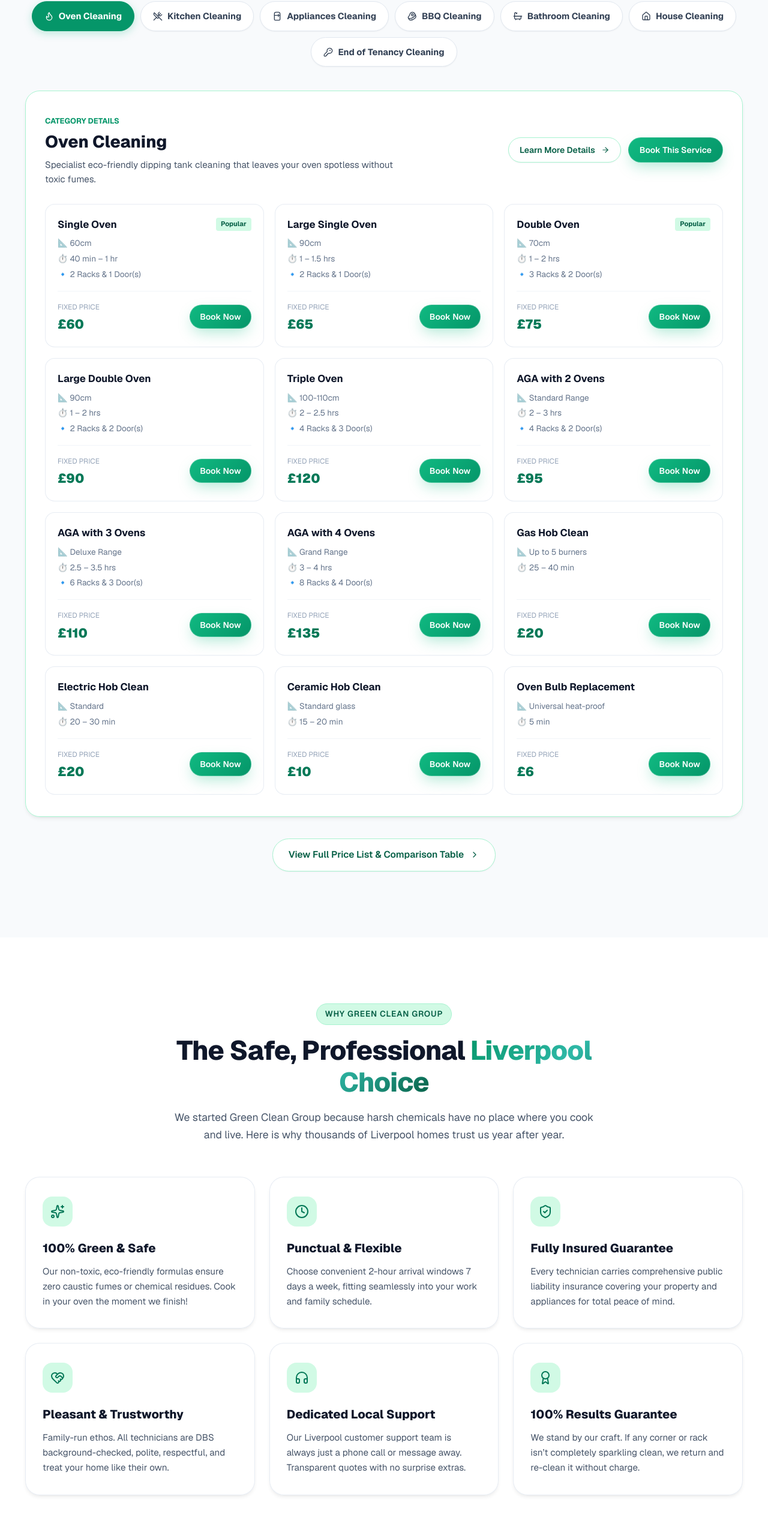
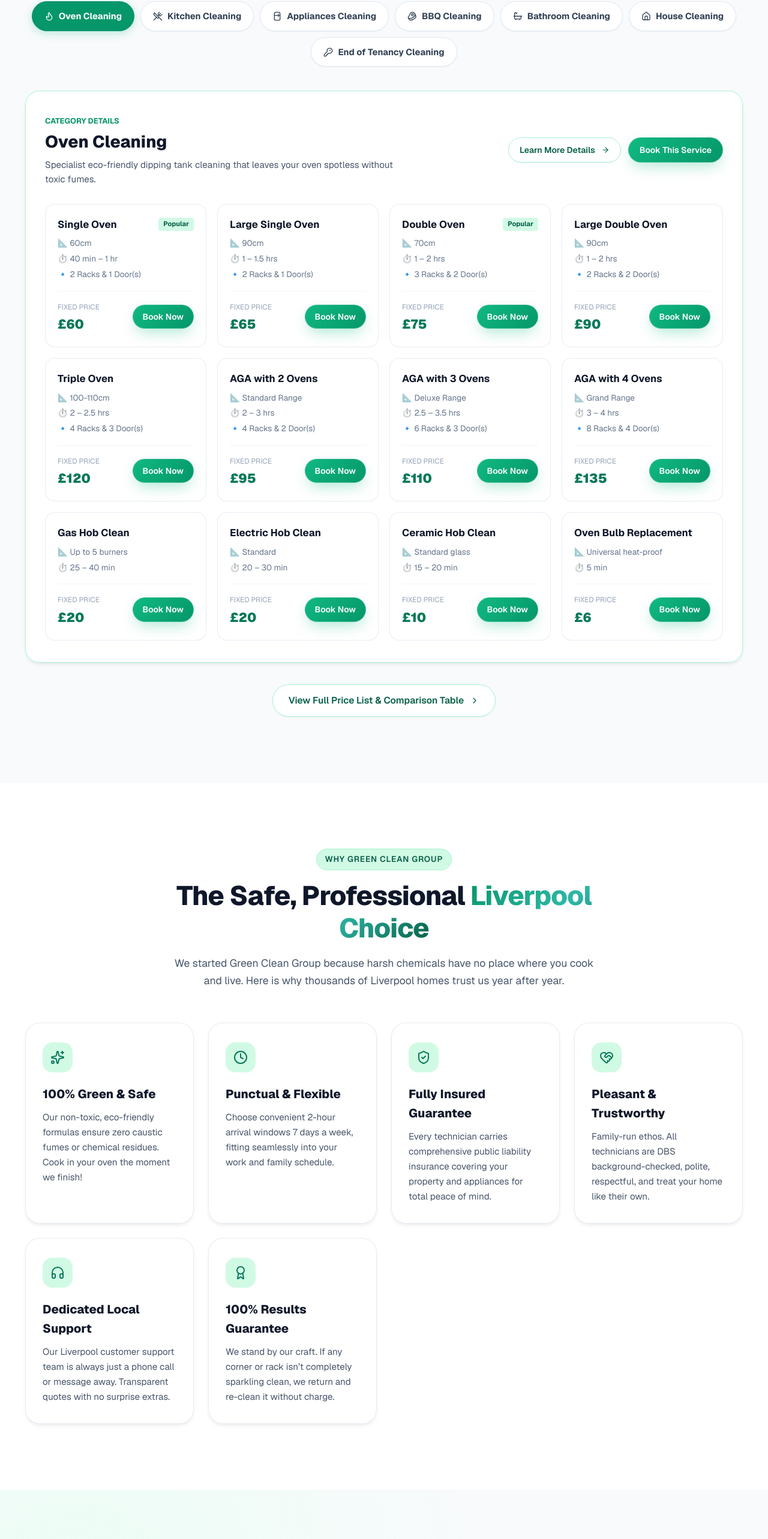
Before and after one commit to Musab-Uppal/greenCLean, a Next.js app: page / in a window 1280 px wide. Shown: the part 1507-4073 px from the top of the page at 60% size. Built offline with nearby package versions, Linux system fonts and the light colour scheme.

Commit message:
fix(mobile): resolve oven cleaning div and card grid overflow across all screen sizes

```diff
--- a/app/about/page.js
+++ b/app/about/page.js
@@ -27,8 +27,8 @@
         </div>
 
         {/* 2-Column Story Section */}
-        <div style={{ display: "grid", gridTemplateColumns: "repeat(auto-fit, minmax(320px, 1fr))", gap: "40px", alignItems: "center", marginBottom: "80px" }}>
-          <div className="glass-card" style={{ padding: "40px 32px", border: "1.5px solid var(--emerald-200)" }}>
+        <div className="responsive-two-col" style={{ alignItems: "center", marginBottom: "80px" }}>
+          <div className="glass-card responsive-card-padding" style={{ border: "1.5px solid var(--emerald-200)" }}>
             <h2 style={{ fontSize: "1.8rem", fontWeight: "800", color: "var(--slate-900)", marginBottom: "16px" }}>
               The Green Clean Difference
             </h2>
--- a/app/contact/page.js
+++ b/app/contact/page.js
@@ -50,10 +50,10 @@
         </div>
 
         {/* Contact Grid: Details on Left, Form on Right */}
-        <div style={{ display: "grid", gridTemplateColumns: "repeat(auto-fit, minmax(320px, 1fr))", gap: "40px", marginBottom: "60px" }}>
+        <div className="responsive-two-col" style={{ marginBottom: "60px" }}>
           {/* Left Column: Direct Info */}
           <div style={{ display: "flex", flexDirection: "column", gap: "20px" }}>
-            <div className="glass-card" style={{ padding: "32px", border: "1.5px solid var(--emerald-200)" }}>
+            <div className="glass-card responsive-card-padding" style={{ border: "1.5px solid var(--emerald-200)" }}>
               <h3 style={{ fontSize: "1.35rem", fontWeight: "800", color: "var(--slate-900)", marginBottom: "20px" }}>
                 Direct Contact Details
               </h3>
--- a/app/globals.css
+++ b/app/globals.css
@@ -284,6 +284,9 @@
   border-radius: var(--radius-lg);
   box-shadow: var(--shadow-md);
   transition: all var(--transition-normal);
+  max-width: 100%;
+  box-sizing: border-box;
+  overflow-wrap: break-word;
 }
 
 .glass-card-hover:hover {
@@ -298,6 +301,71 @@
   border-radius: var(--radius-lg);
   border: 1px solid rgba(16, 185, 129, 0.3);
   box-shadow: 0 20px 40px -15px rgba(2, 44, 34, 0.7);
+  max-width: 100%;
+  box-sizing: border-box;
+  overflow-wrap: break-word;
+}
+
+/* Responsive padding utilities */
+.responsive-card-padding {
+  padding: 24px 18px;
+}
+
+@media (min-width: 640px) {
+  .responsive-card-padding {
+    padding: 36px 32px;
+  }
+}
+
+.service-hero-padding {
+  padding: 36px 20px;
+}
+
+@media (min-width: 640px) {
+  .service-hero-padding {
+    padding: 50px 40px;
+  }
+}
+
+/* Responsive grid utilities */
+.responsive-card-grid {
+  display: grid;
+  grid-template-columns: 1fr;
+  gap: 18px;
+  width: 100%;
+}
+
+@media (min-width: 640px) {
+  .responsive-card-grid {
+    grid-template-columns: repeat(auto-fill, minmax(260px, 1fr));
+  }
+}
+
+.responsive-two-col {
+  display: grid;
+  grid-template-columns: 1fr;
+  gap: 32px;
+  width: 100%;
+}
+
+@media (min-width: 900px) {
+  .responsive-two-col {
+    grid-template-columns: repeat(2, 1fr);
+    gap: 40px;
+  }
+}
+
+.responsive-three-col {
+  display: grid;
+  grid-template-columns: 1fr;
+  gap: 24px;
+  width: 100%;
+}
+
+@media (min-width: 640px) {
+  .responsive-three-col {
+    grid-template-columns: repeat(auto-fit, minmax(280px, 1fr));
+  }
 }
 
 /* ==========================================================================
@@ -874,11 +942,25 @@
   display: flex;
   align-items: center;
   justify-content: space-between;
-  padding: 18px 20px;
+  gap: 14px;
+  padding: 16px 18px;
   background: #ffffff;
   border: 1px solid var(--border-subtle);
   border-radius: var(--radius-md);
   transition: all var(--transition-fast);
+  width: 100%;
+  box-sizing: border-box;
+}
+
+@media (max-width: 480px) {
+  .booking-item-card {
+    flex-direction: column;
+    align-items: flex-start;
+    padding: 16px;
+  }
+  .booking-item-card .qty-control {
+    align-self: flex-end;
+  }
 }
 
 .booking-item-card:hover {
--- a/app/page.js
+++ b/app/page.js
@@ -199,7 +199,7 @@
           </div>
 
           {/* Active Category Content Card */}
-          <div className="glass-card" style={{ padding: "36px 32px", border: "1.5px solid var(--emerald-200)", marginBottom: "36px" }}>
+          <div className="glass-card responsive-card-padding" style={{ border: "1.5px solid var(--emerald-200)", marginBottom: "36px" }}>
             <div style={{ display: "flex", alignItems: "center", justifyContent: "space-between", flexWrap: "wrap", gap: "16px", marginBottom: "28px" }}>
               <div>
                 <span style={{ fontSize: "0.8rem", fontWeight: "700", textTransform: "uppercase", color: "var(--emerald-600)" }}>
@@ -213,7 +213,7 @@
                 </p>
               </div>
 
-              <div style={{ display: "flex", gap: "12px" }}>
+              <div style={{ display: "flex", gap: "12px", flexWrap: "wrap" }}>
                 <Link href={`/services/${currentCategory.slug}`} className="btn btn-secondary btn-sm">
                   <span>Learn More Details</span>
                   <ArrowRight size={14} />
@@ -225,7 +225,7 @@
             </div>
 
             {/* Grid of items in this category */}
-            <div style={{ display: "grid", gridTemplateColumns: "repeat(auto-fill, minmax(280px, 1fr))", gap: "18px" }}>
+            <div className="responsive-card-grid">
               {currentCategory.items.map((item) => (
                 <div
                   key={item.id}
@@ -309,7 +309,7 @@
             </p>
           </div>
 
-          <div style={{ display: "grid", gridTemplateColumns: "repeat(auto-fit, minmax(320px, 1fr))", gap: "24px" }}>
+          <div className="responsive-three-col">
             {[
               {
                 icon: Sparkles,
--- a/app/prices/page.js
+++ b/app/prices/page.js
@@ -40,8 +40,8 @@
             <div
               key={category.id}
               id={category.id}
-              className="glass-card"
-              style={{ padding: "36px 32px", border: "1.5px solid var(--border-subtle)" }}
+              className="glass-card responsive-card-padding"
+              style={{ border: "1.5px solid var(--border-subtle)" }}
             >
               <div style={{ display: "flex", alignItems: "center", justifyContent: "space-between", flexWrap: "wrap", gap: "16px", marginBottom: "24px" }}>
                 <div>
```
Also changed, not shown: app/services/[slug]/page.js (+6 -7 lines), components/BookingEngine.js (+5 -5 lines).
